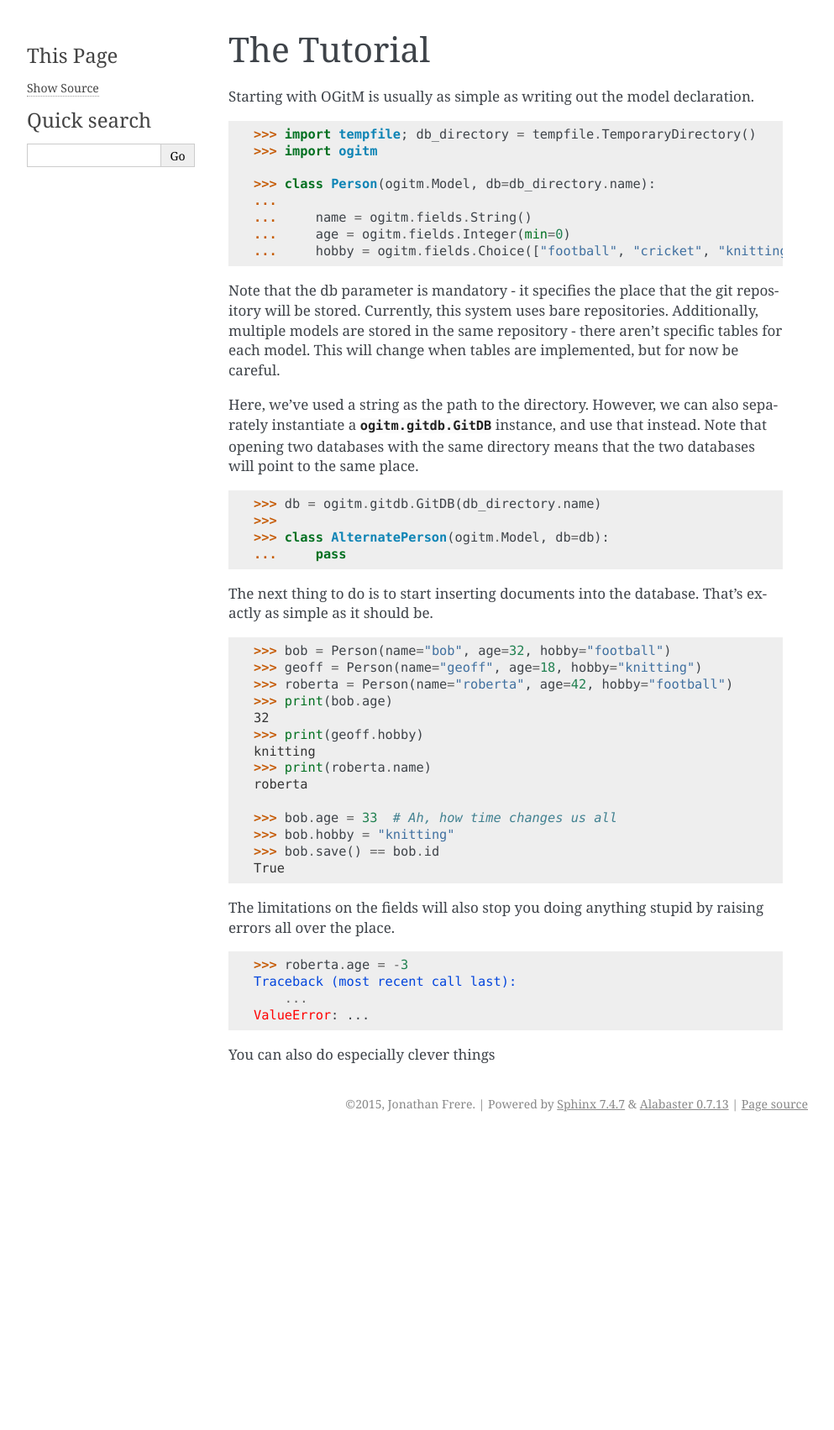
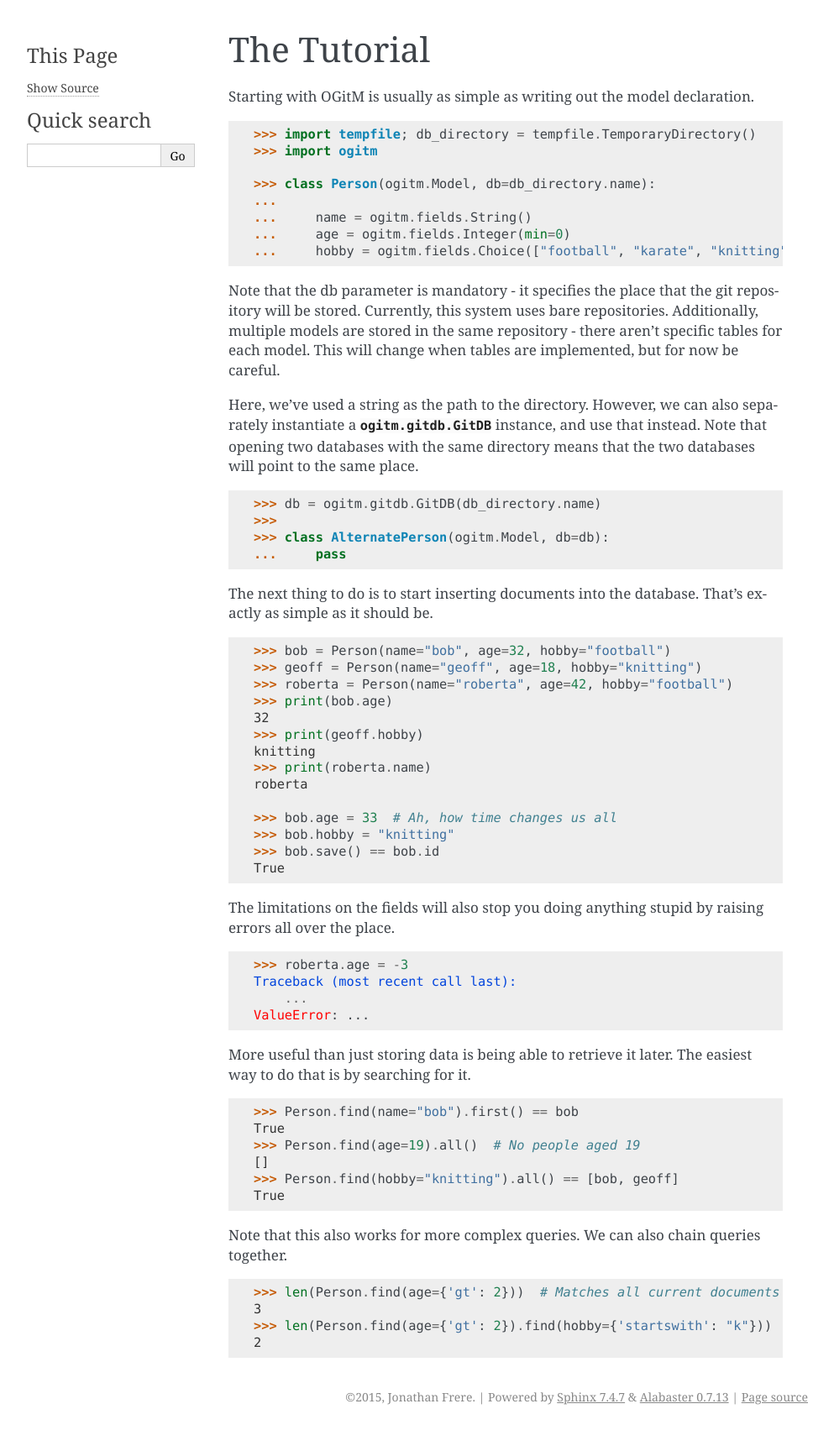
Before and after one commit to MrJohz/ogitm, a Sphinx documentation site: the page built from docs/source/tutorial.rst, in a window 1280 px wide. Shown: the whole page at 84% size, without its empty margins (148-1141 px from the left). Built offline with Sphinx 7.4.7, drawn with Linux system fonts in a browser that asks for light colours; before the commit the page ends 1354 px from its top, so only the background shows below that.

Commit message:
Just adding a few more string-check search functions

```diff
--- a/docs/source/tutorial.rst
+++ b/docs/source/tutorial.rst
@@ -12,7 +12,7 @@ Starting with OGitM is usually as simple as writing out the model declaration.
     ...
     ...     name = ogitm.fields.String()
     ...     age = ogitm.fields.Integer(min=0)
-    ...     hobby = ogitm.fields.Choice(["football", "cricket", "knitting"])
+    ...     hobby = ogitm.fields.Choice(["football", "karate", "knitting"])
 
 Note that the db parameter is mandatory - it specifies the place that the git
 repository will be stored.  Currently, this system uses bare repositories.
@@ -62,4 +62,24 @@ raising errors all over the place.
         ...
     ValueError: ...
 
-You can also do especially clever things
+More useful than just storing data is being able to retrieve it later.  The
+easiest way to do that is by searching for it.
+
+.. code-block:: python3
+
+    >>> Person.find(name="bob").first() == bob
+    True
+    >>> Person.find(age=19).all()  # No people aged 19
+    []
+    >>> Person.find(hobby="knitting").all() == [bob, geoff]
+    True
+
+Note that this also works for more complex queries.  We can also chain queries
+together.
+
+.. code-block:: python3
+
+    >>> len(Person.find(age={'gt': 2}))  # Matches all current documents
+    3
+    >>> len(Person.find(age={'gt': 2}).find(hobby={'startswith': "k"}))
+    2
```
Also changed, not shown: 2 other files.
